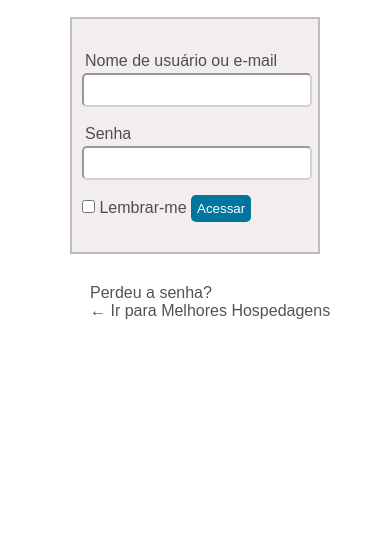
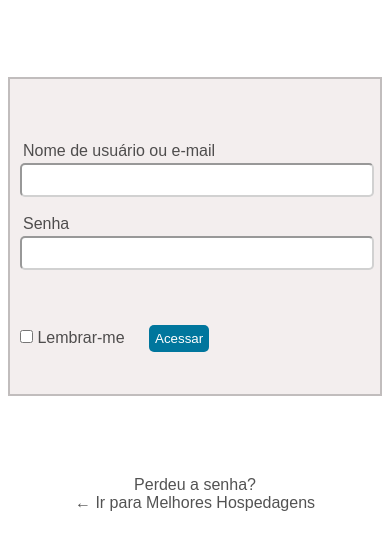
Before and after one commit to ikrobr/word, a plain HTML site: page index.html in a window 390 px wide. Shown: the part 132-682 px from the top of the page. Drawn offline with Linux system fonts and the light colour scheme.

Commit message:
mobile ok, até o momento

```diff
--- a/estilos/style.css
+++ b/estilos/style.css
@@ -14,7 +14,10 @@ header > img {
     display: block;
     margin: auto;
     width: 15%;
+    margin-bottom: 80px;
 }
+
+
 
 section {
     border: 2px solid rgba(0, 0, 0, 0.208);
@@ -22,12 +25,18 @@ section {
     color: rgba(0, 0, 0, 0.679);
     margin-left: 70px;
     margin-right: 70px;
+    margin-top: -60px;
     padding: 10px;
     padding-top: 30px;
     padding-bottom: 30px;
-
+    width: 350px;
+    height: 255px;
+    margin: auto;
 }
 
+#nameuser {
+    margin-top: 30px;
+}
 
 section > p{
     padding: 3px;
@@ -50,10 +59,19 @@ section > p{
 
 }
 
+#lembrar {
+    margin-right:20px;
+}
+
+.lem-acess {
+    margin-top: 40px;
+}
+
 footer {
     color: rgba(0, 0, 0, 0.679);
-    margin-top: 30px;
-    margin-left: 90px;
+    margin-top: 80px;
+    text-align: center;
+
 }
 
 footer a{
--- a/index.html
+++ b/index.html
@@ -12,14 +12,14 @@
         <header><img src="imagens/Design sem nome.png" alt="wordpress"></header>
         <main>
             <section id="border">
-                <p>Nome de usuário ou e-mail</p>
+                <p id="nameuser">Nome de usuário ou e-mail</p>
                 <input class="input" type="email" name="email" id="iemail">
                 <p>Senha</p>
                 <input class="input" type="password" name="senha" id="isenha">
                 <br>
                 <input type="checkbox" name="lembrar" id="ilembrar">
-                <label for="ilembrar">Lembrar-me</label>
-                <input id="acessar" type="button" value="Acessar">
+                <label id="lembrar" class="lem-acess" for="ilembrar">Lembrar-me</label>
+                <input class="lem-acess" id="acessar" type="button" value="Acessar">
             </section>
             <footer>
                 <p><a href="#">Perdeu a senha?</a></p>
```
Also changed, not shown: estilos/mediaquery.css (line endings or trailing spaces).
